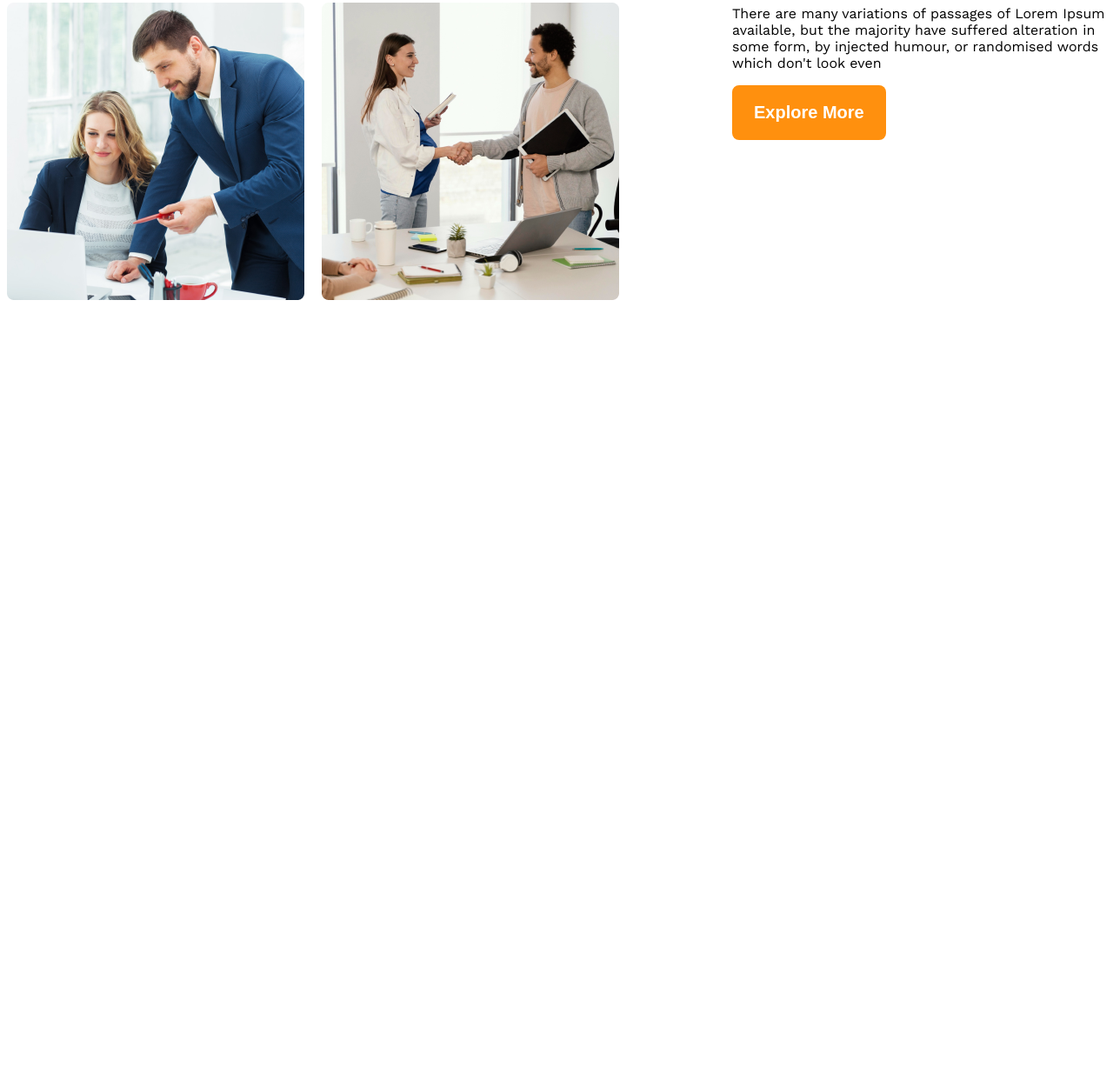
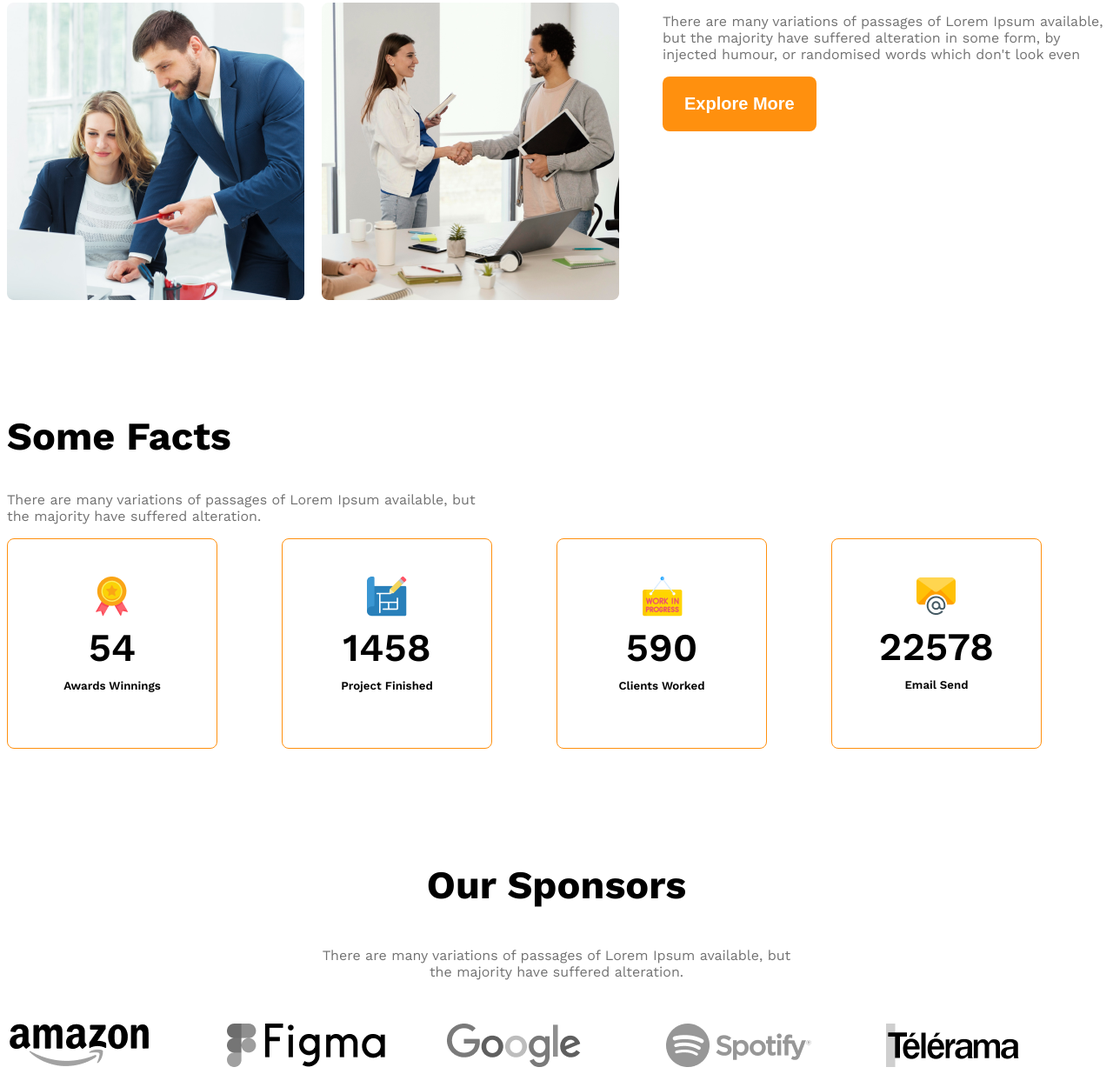
Before and after one commit to mehdixun/G3-architects-website, a plain HTML site: page index.html in a window 1280 px wide. Shown: the part 1657-2892 px from the top of the page at 87% size. Before the commit the page ends 2010 px from the top, so only its background shows below. Drawn offline with nearby package versions, Linux system fonts and the light colour scheme.

Commit message:
added sponsor section

```diff
--- a/Styles/architects.css
+++ b/Styles/architects.css
@@ -23,6 +23,10 @@
 }
 .nav-title{
     font-size: 3rem;
+    font-weight: bold;
+}
+.section-title{
+    font-size: 45px;
     font-weight: bold;
 }
 .header{
@@ -88,7 +92,7 @@ main > section{
 }
 
 .our-feature{
-    padding-left: 130px;
+    padding-left: 50px;
     max-width: 530px;
 }
 
@@ -98,15 +102,69 @@ main > section{
 #features{
     color: #FF900E;
 }
-.feature-title{
+
+/* Fact section */
+.fact-card{
+    border: 1px solid #FF900E;
+    height: 240px;
+    width: 240px;
+    border-radius: 8px;
+    justify-content: center;
+    align-items: center;
+    text-align: center;
+}
+.facts-container{
+    display: grid;
+    grid-template-columns: repeat(4, 1fr);
+}
+.fact-number{
     font-size: 45px;
-    font-weight: bold;
+    font-weight: 600;
+    margin-top: 5px;
+    margin-bottom: 10px;
+}
+.fact-name{
+    font-size: 20x;
+    font-weight: 600;
+    margin-top: 10px;
+}
+.fact-description{
+    max-width: 540px;
+}
+.sponsor-info{
+    max-width: 540px;
+    margin: 50px auto;
+    text-align: center;
+}
+.sponsor-company{
+    display: grid;
+    grid-template-columns: repeat(5, 1fr);
+}
+.sponsor-company img{
+    filter: grayscale(100%);
 }
 
 /* Responsive media query */
 @media screen and (max-width:576px) {
-    .navlinks, .navbar{
+    .navlinks, .navbar, .teams{
         flex-direction: column;
+    }
+    .team-image-container{
+        grid-template-columns: repeat(1, 1fr);
+    }
+    .facts-container{
+        grid-template-columns: repeat(1, 1fr);
+        gap: 20px;
+    }
+    .facts-container{
+        justify-items: center;
+    }
+    .sponsor-company{
+        grid-template-columns: repeat(1, 1fr);
+        align-items: center;
+        justify-items: center;
+        gap: 50px;
+        text-align: center;
     }
 
 }
--- a/index.html
+++ b/index.html
@@ -32,8 +32,8 @@
             <img class="banner-image" src="images/banner.png" alt="">
         </div>
     </header>
-    <!-- Main -->
     <main>
+        <!-- Team section -->
         <section class="teams display-flex">
             <div class="team-image-container">
                 <img src="images/team1.png" alt="" srcset="">
@@ -42,13 +42,58 @@
                 <img src="images/team4.png" alt="" srcset="">
                 </div>
                 <div class="our-feature">
-                    <h1 class="feature-title"><span class="text-light-gray" id="quick-list ">Quick list</span> <span id="of-our">of Our</span> <br> <span id="features">Features</span></h1>
-                    <p class="feature-description">There are many variations of passages of Lorem Ipsum available, but the majority have suffered alteration in some form, by injected humour, or randomised words which don't look even</p>
+                    <h1 class="section-title"><span class="text-light-gray" id="quick-list ">Quick list</span> <span id="of-our">of Our</span> <br> <span id="features">Features</span></h1>
+                    <p class="text-light-gray">There are many variations of passages of Lorem Ipsum available, but the majority have suffered alteration in some form, by injected humour, or randomised words which don't look even</p>
                     <button class="btn-primary">Explore More</button>
                 </div>
-
-
         </section>
+        <!-- Some facts section -->
+         <section class="some-facts">
+            <h1 class="section-title">
+                Some Facts
+            </h1>
+            <p class="text-light-gray fact-description">
+                There are many variations of passages of Lorem Ipsum available, but the majority have suffered alteration.
+            </p>
+            <div class="facts-container">
+                    <div class="fact-card display-flex">
+                        <div>
+                            <img src="images/icons/ribon.png" alt="" class="fact-icon">
+                        <h4 class="fact-number">54</h4>
+                        <h5 class="fact-name">Awards Winnings</h5>
+                        </div>
+                    </div>
+                    <div class="fact-card display-flex">
+                        <div><img src="images/icons/projects.png" alt="" class="fact-icon">
+                        <h4 class="fact-number">1458</h4>
+                        <h5 class="fact-name">Project Finished</h5></div>
+                    </div>
+                    <div class="fact-card display-flex">
+                        <div><img src="images/icons/customers.png" alt="" class="fact-icon">
+                        <h4 class="fact-number">590</h4>
+                        <h5 class="fact-name">Clients Worked</h5></div>
+                    </div>
+                    <div class="fact-card display-flex">
+                        <div><img src="images/icons/email.png" alt="" class="fact-icon">
+                        <h4 class="fact-number">22578</h4>
+                        <h5 class="fact-name">Email Send</h5></div>
+                    </div>
+                </div>
+         </section>
+         <!-- Sponsor section -->
+          <section class="sponsor">
+            <div class="sponsor-info">
+                <h3 class="section-title">Our Sponsors</h3>
+            <p class="text-light-gray">There are many variations of passages of Lorem Ipsum available, but the majority have suffered alteration.</p>
+            </div>
+            <div class="sponsor-company">
+                <img src="images/sponsors/amazon.png" alt="">
+                <img src="images/sponsors/figma.png" alt="">
+                <img src="images/sponsors/google.png" alt="">
+                <img src="images/sponsors/spotify.png" alt="">
+                <img src="images/sponsors/telerama.png" alt="">
+            </div>
+          </section>
     </main>
     <!-- Footer -->
     <footer></footer>
```
